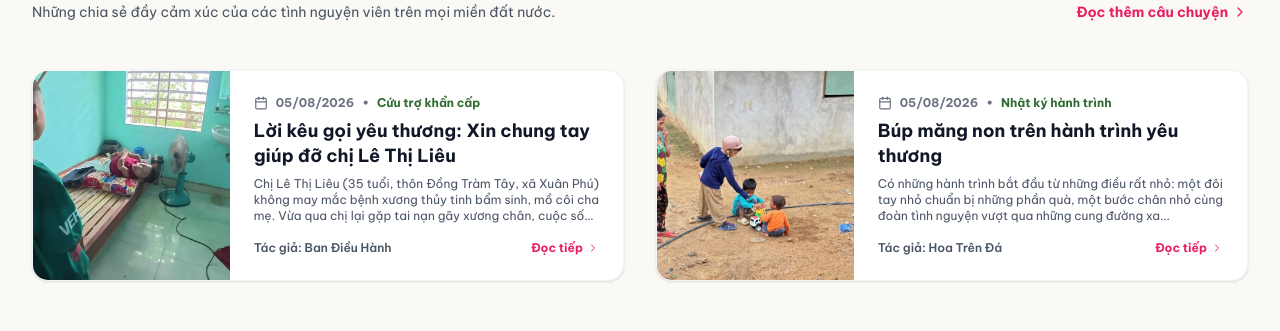
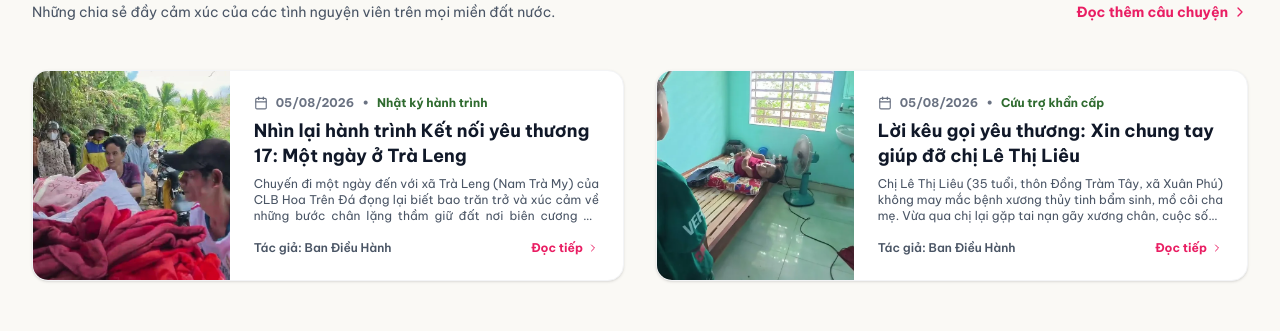
Before and after one commit to harry090013/clb-hoa-tren-da, a Next.js app: page / in a window 1280 px wide. Shown: the part 2658-2989 px from the top of the page. Built offline with nearby package versions, Linux system fonts and the light colour scheme; no server answers; the database is empty.

Commit message:
feat: Add story 7 Recap Ket noi yeu thuong 17 Tra Leng with embedded YouTube video and updated impact stats

```diff
--- a/src/components/stories/StoryDetailClient.tsx
+++ b/src/components/stories/StoryDetailClient.tsx
@@ -33,6 +33,46 @@ interface CommentItem {
 }
 
 const SEED_COMMENTS_MAP: Record<string, CommentItem[]> = {
+  "story-7": [
+    {
+      id: "cmt-seed-7-1",
+      authorName: "Thầy Đặng Quốc Tuấn (Nam Trà My)",
+      content: "Cảm ơn các bạn trẻ Hoa Trên Đá đã không ngại đường sá hiểm trở để về với bà con Trà Leng. Xem video mà xúc động vô cùng. Cầu mong CLB chân cứng đá mềm để tiếp tục nhiều hành trình ý nghĩa nữa!",
+      createdAt: "05/09/2026",
+    },
+    {
+      id: "cmt-seed-7-2",
+      authorName: "Ngọc Ánh (TNV)",
+      content: "Đoạn đường dốc trơn trượt ngồi sau xe máy mà thót tim, nhưng lúc nhìn thấy nụ cười của các em nhỏ khi nhận quà thì mọi mệt mỏi tan biến hết. Tự hào được đồng hành cùng hành trình 17!",
+      createdAt: "06/09/2026",
+    },
+    {
+      id: "cmt-seed-7-3",
+      authorName: "Bác Hai (Quảng Nam)",
+      content: "Thích nhất góc nhìn: đồng bào vùng cao ở đó là đang thầm lặng giữ đất, giữ bờ cõi cho non sông. Một bài viết rất sâu sắc và nhân văn của người trẻ hôm nay.",
+      createdAt: "06/09/2026",
+    },
+  ],
+  "ket-noi-yeu-thuong-17-tra-leng": [
+    {
+      id: "cmt-seed-7-1",
+      authorName: "Thầy Đặng Quốc Tuấn (Nam Trà My)",
+      content: "Cảm ơn các bạn trẻ Hoa Trên Đá đã không ngại đường sá hiểm trở để về với bà con Trà Leng. Xem video mà xúc động vô cùng. Cầu mong CLB chân cứng đá mềm để tiếp tục nhiều hành trình ý nghĩa nữa!",
+      createdAt: "05/09/2026",
+    },
+    {
+      id: "cmt-seed-7-2",
+      authorName: "Ngọc Ánh (TNV)",
+      content: "Đoạn đường dốc trơn trượt ngồi sau xe máy mà thót tim, nhưng lúc nhìn thấy nụ cười của các em nhỏ khi nhận quà thì mọi mệt mỏi tan biến hết. Tự hào được đồng hành cùng hành trình 17!",
+      createdAt: "06/09/2026",
+    },
+    {
+      id: "cmt-seed-7-3",
+      authorName: "Bác Hai (Quảng Nam)",
+      content: "Thích nhất góc nhìn: đồng bào vùng cao ở đó là đang thầm lặng giữ đất, giữ bờ cõi cho non sông. Một bài viết rất sâu sắc và nhân văn của người trẻ hôm nay.",
+      createdAt: "06/09/2026",
+    },
+  ],
   "story-6": [
     {
       id: "cmt-seed-6-1",
--- a/src/data/stats.ts
+++ b/src/data/stats.ts
@@ -5,7 +5,7 @@ export const impactStats: ImpactStat[] = [
     id: 'stat-1',
     key: 'journeys',
     label: 'Hành trình kết nối yêu thương',
-    value: 16,
+    value: 17,
     suffix: '+',
     displayOrder: 1,
   },
--- a/src/data/stories.ts
+++ b/src/data/stories.ts
@@ -1,6 +1,35 @@
 import { Story } from '../types';
 
 export const stories: Story[] = [
+  {
+    id: 'story-7',
+    title: 'Nhìn lại hành trình Kết nối yêu thương 17: Một ngày ở Trà Leng',
+    slug: 'ket-noi-yeu-thuong-17-tra-leng',
+    excerpt: 'Chuyến đi một ngày đến với xã Trà Leng (Nam Trà My) của CLB Hoa Trên Đá đọng lại biết bao trăn trở và xúc cảm về những bước chân lặng thầm giữ đất nơi biên cương Tổ quốc.',
+    content: `Chúng mình từng tự hỏi, năm năm hay mười năm nữa, khi có dịp quay trở lại những bản làng heo hút nơi rẻo cao này, cảm xúc trong lòng sẽ ra sao? Lúc ấy, nếu có thể mang theo một chiếc máy chiếu thật lớn, dựng giữa khoảng sân trường bản nhỏ và bật lại những thước phim, những bức ảnh của ngày hôm nay, rồi cùng ngồi quây quần bên bếp lửa với bà con và những đứa trẻ lúc đó đã trưởng thành, có lẽ đó sẽ là khoảnh khắc đong đầy ý nghĩa nhất của hành trình kết nối yêu thương.
+
+Hành trình Kết nối yêu thương lần thứ 17 của Câu lạc bộ Thiện nguyện Hoa Trên Đá đưa chúng mình đến với xã Trà Leng — mảnh đất từng đi qua bao biến động của thiên tai nhưng vẫn kiên cường đứng vững giữa đại ngàn Nam Trà My.
+
+Nhìn quanh, đất nước ta đang từng ngày chuyển mình phát triển. Nhiều ngọn đồi đã được thắp sáng bởi ánh điện, giao thông thuận tiện hơn, đồng bào các dân tộc thiểu số cũng dần được tiếp cận với công nghệ và đời sống văn minh. Thế nhưng, nếu chịu khó đi sâu hơn vào những nóc làng xa xôi cách trở, ta mới nhận ra rằng sự đủ đầy dường như vẫn chưa thể chạm tới mọi ngóc ngách. Ở đó, manh áo mặc vẫn chưa đủ ấm khi mùa đông về, con đường đến trường của các em nhỏ vẫn phải vượt qua hai, ba ngọn đồi trơn trượt, và những bữa cơm hằng ngày vẫn đơn sơ đến thắt lòng.
+
+https://youtu.be/neg_bs8VeZ4
+
+Đôi khi, người ở đồng bằng vẫn tự hỏi: vì sao điều kiện sống khó khăn đến vậy mà bà con không di dời xuống vùng thấp để mưu sinh? Nhưng nếu lắng lòng lại để suy ngẫm, ta sẽ hiểu rằng đây là nơi họ sinh ra, là quê hương máu thịt và là cội nguồn của biết bao thế hệ. Và sâu xa hơn hết, chính sự kiên cường bám bản, bám rừng của đồng bào vùng cao qua năm tháng cũng là cách thầm lặng mà thiêng liêng nhất để giữ từng tấc đất, bảo vệ bờ cõi biên cương của Tổ quốc ta.
+
+Nhiều người thấy chúng mình rong ruổi trên những chiếc xe máy cũ kỹ lấm lem bùn đất, cứ ngỡ đó là sở thích đi phượt của những người trẻ. Nhưng chỉ những ai từng đặt chân lên những cung đường này mới hiểu: để đến được với những nóc nhà cheo leo giữa lưng chừng trời, xe ô tô hoàn toàn bất lực. Chỉ có đôi bánh xe máy và những bước chân cuốc bộ mới có thể len lỏi qua từng vách đá, bùn lầy để mang quà và tình cảm đến tận tay từng em nhỏ.
+
+Một ngày ở Trà Leng trôi qua thật nhanh, nhưng những nụ cười trong trẻo và cái nắm tay ấm áp của bà con nơi đây sẽ còn đọng lại rất lâu. Cho đi không làm chúng ta vơi đi, mà là cách để yêu thương được gieo mầm và lớn lên trong trái tim của mỗi con người.
+
+Hoa Trên Đá — Từ đá nở hoa, từ tâm lan tỏa.`,
+    coverImage: '/images/ketnoiyeuthuong17/knyt17_cover.webp',
+    authorName: 'Ban Điều Hành',
+    storyType: 'Nhật ký hành trình',
+    featured: true,
+    status: 'published',
+    publishedAt: '2026-09-05T08:00:00Z',
+    createdAt: '2026-09-05T08:00:00Z',
+    updatedAt: '2026-09-05T08:00:00Z',
+  },
   {
     id: 'story-6',
     title: 'Lời kêu gọi yêu thương: Xin chung tay giúp đỡ chị Lê Thị Liêu',
```
Also changed, not shown: public/images/ketnoiyeuthuong17/knyt17_cover.webp (added), 1 other file (tests, documents, lock files or other folders).
